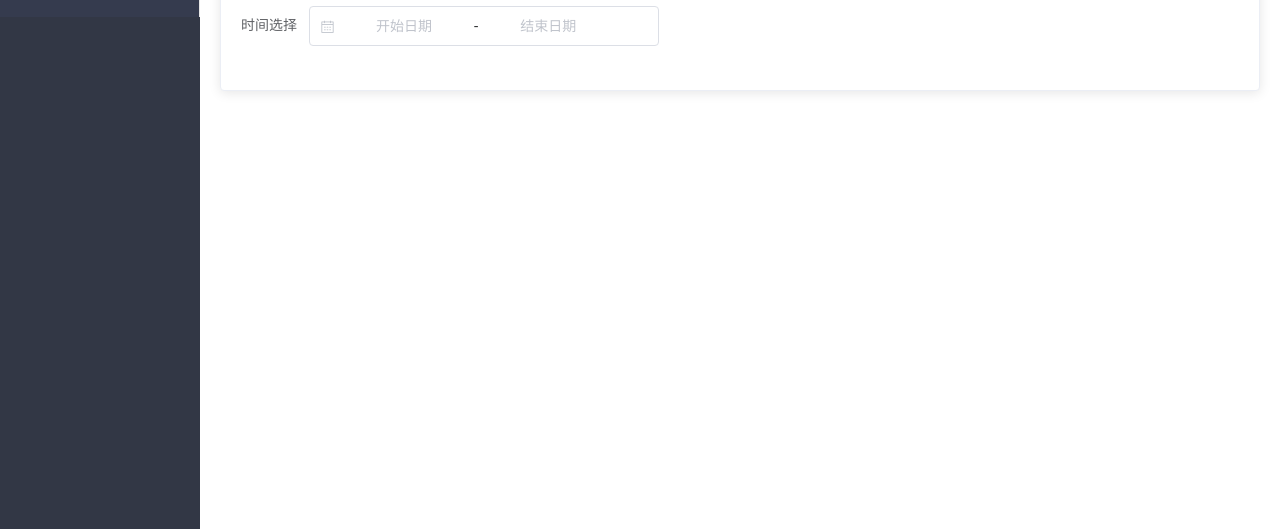
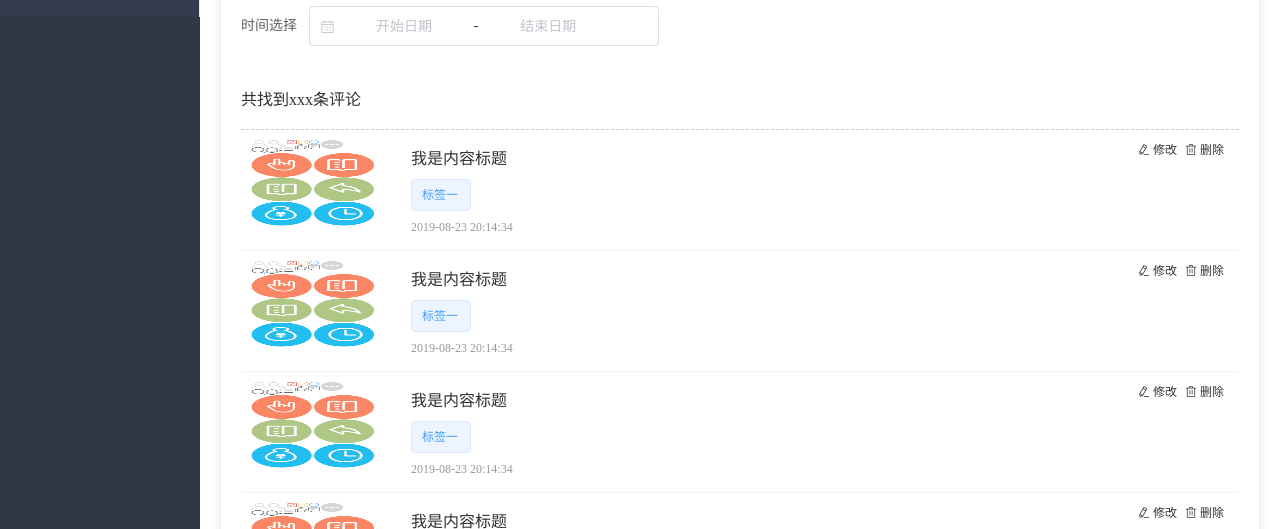
Before and after one commit to liulong55/81toutiao, a Vue app: page /home/articles in a window 1280 px wide. Shown: the part 271-800 px from the top of the page. Built offline with nearby package versions, Linux system fonts and the light colour scheme; no server answers; sample sign-in values are in the browser's storage.

Commit message:
内容列表-页面结构

```diff
--- a/src/views/articles/index.vue
+++ b/src/views/articles/index.vue
@@ -24,20 +24,99 @@
         </el-select>
       </el-form-item>
       <el-form-item label="时间选择">
-       <el-date-picker
-      v-model="value1"
-      type="daterange"
-      start-placeholder="开始日期"
-      end-placeholder="结束日期">
-    </el-date-picker>
+        <el-date-picker
+          v-model="value1"
+          type="daterange"
+          start-placeholder="开始日期"
+          end-placeholder="结束日期"
+        ></el-date-picker>
       </el-form-item>
     </el-form>
+    <!--↓↓↓-->
+    <div class="total_title">共找到xxx条评论</div>
+    <!-- 内容项 -->
+    <div class="content-list">
+      <!-- 循环项 -->
+      <div class="content-item" v-for="(item,index) in list" :key="index">
+        <!-- 左侧内容 -->
+        <div class="left">
+          <img src="../../assets/img/icons.png" alt />
+          <!-- 内容信息 -->
+          <div class="info">
+            <span>我是内容标题</span>
+            <el-tag style="width:60px">标签一</el-tag>
+            <span class="date">2019-08-23 20:14:34</span>
+          </div>
+        </div>
+        <!-- 右侧内容 -->
+        <div class="right">
+          <span>
+            <i class="el-icon-edit"></i>
+            修改
+          </span>
+          <span>
+            <i class="el-icon-delete"></i>
+            删除
+          </span>
+        </div>
+      </div>
+    </div>
   </el-card>
 </template>
 
 <script>
-export default {}
+export default {
+  data () {
+    return {
+      list: [1, 2, 3, 5, 6]
+    }
+  }
+}
 </script>
 
-<style>
+<style lang='less' scoped>
+.total_title {
+  height: 60px;
+  line-height: 60px;
+  border-bottom: 1px dashed #ccc;
+}
+.content-list {
+  .content-item {
+    padding: 10px;
+    border-bottom: 1px solid #f2f3f5;
+    display: flex;
+    justify-content: space-between;
+    .left {
+      display: flex;
+      align-items: center;
+      img {
+        width: 150px;
+        height: 100px;
+        border-radius: 4px;
+      }
+      .info {
+        margin-left: 10px;
+        display: flex;
+        height: 100px;
+        padding: 5px 0;
+        flex-direction: column;
+        justify-content: space-between;
+        .date {
+          color: #999;
+          font-size: 12px;
+        }
+      }
+    }
+    .right {
+      span,
+      span i {
+        font-size: 12px;
+        color: #333;
+      }
+      span {
+        margin-right: 5px;
+      }
+    }
+  }
+}
 </style>
```
